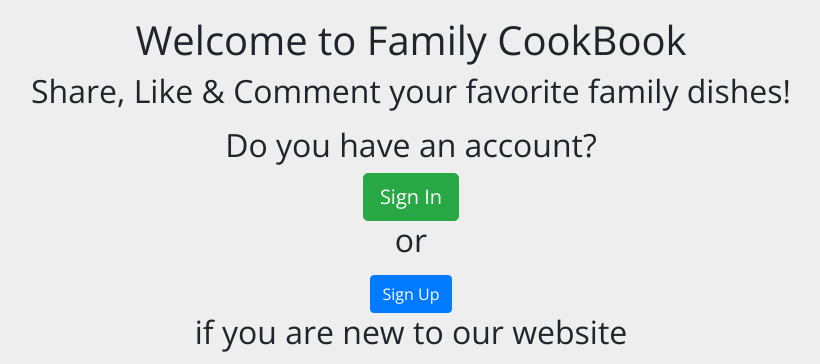
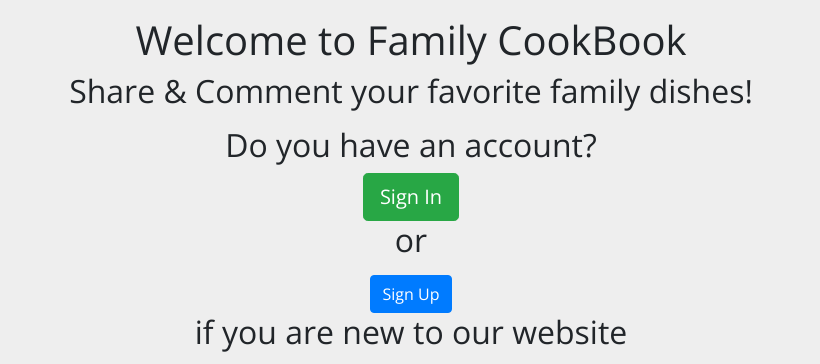
Before and after one commit to pmikov/Python-Web---Final-Project, a Django app: page / in a window 1280 px wide. Shown: the part 50-414 px from the top of the page, without its empty margins (229-1049 px from the left). Run offline with Django 3.2, Linux system fonts and the light colour scheme; some libraries are stand-ins or nearby versions.

Commit message:
minor commit

```diff
--- a/templates/landing_page.html
+++ b/templates/landing_page.html
@@ -4,7 +4,7 @@
 {% block site_content %}
 
     <h1> Welcome to Family CookBook</h1>
-    <h2>Share, Like & Comment your favorite family dishes!</h2>
+    <h2>Share & Comment your favorite family dishes!</h2>
     <p></p>
     {% if not user.is_authenticated %}
     <h2>Do you have an account? <h2>
```
Also changed, not shown: media/pics/chicken.png (added).
